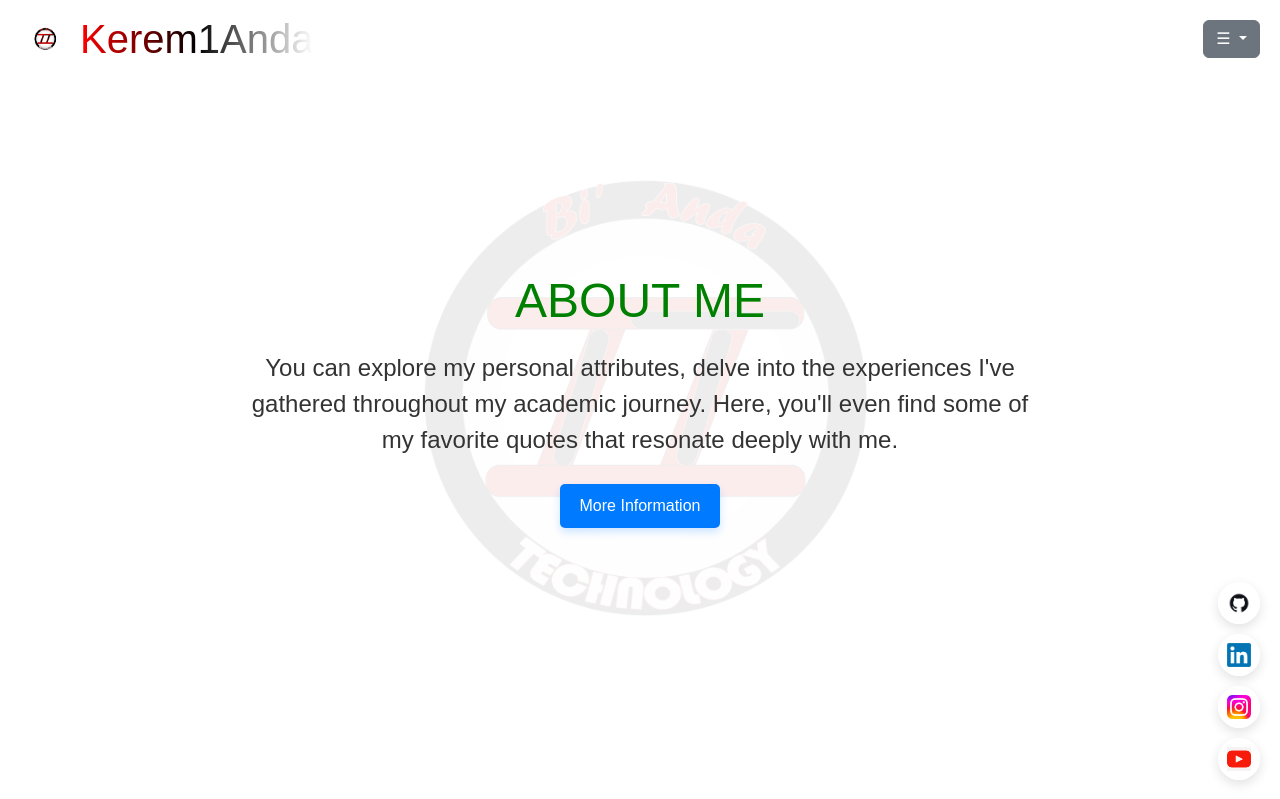
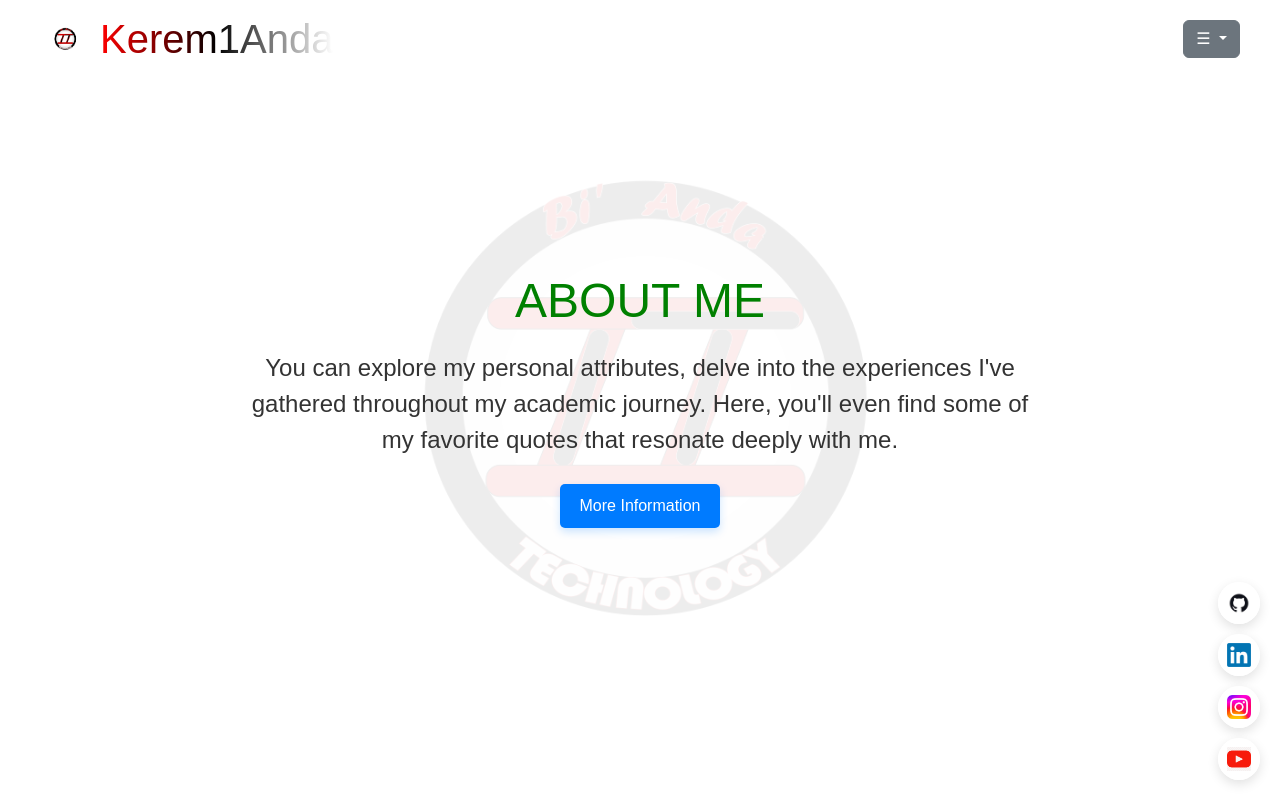
Before and after one commit to keremkaynk3/KeremBianda, a Flask app: page / in a window 1280 px wide. Shown: the top 799 px of the page. Run offline with Flask 3, Linux system fonts and the light colour scheme; data that the repository does not hold is empty.

Commit message:
Blog güncellendi

```diff
--- a/templates/index.html
+++ b/templates/index.html
@@ -29,7 +29,7 @@
             display: flex;
             justify-content: space-between;
             align-items: center;
-            padding: 10px 20px;
+            padding: 10px 40px;
         }
         .navbar-brand {
             display: flex;
@@ -152,7 +152,7 @@
         <button class="btn btn-secondary dropdown-toggle" type="button" id="dropdownMenuButton" data-bs-toggle="dropdown" aria-expanded="false">
             &#9776;
         </button>
-        <ul class="dropdown-menu" aria-labelledby="dropdownMenuButton">
+        <ul class="dropdown-menu dropdown-menu-end" aria-labelledby="dropdownMenuButton">
             <li><a class="dropdown-item" href="#about">About Me</a></li>
             <li><a class="dropdown-item" href="#portfolio">Portfolio</a></li>
             <li><a class="dropdown-item" href="#visited">Visited</a></li>
```
